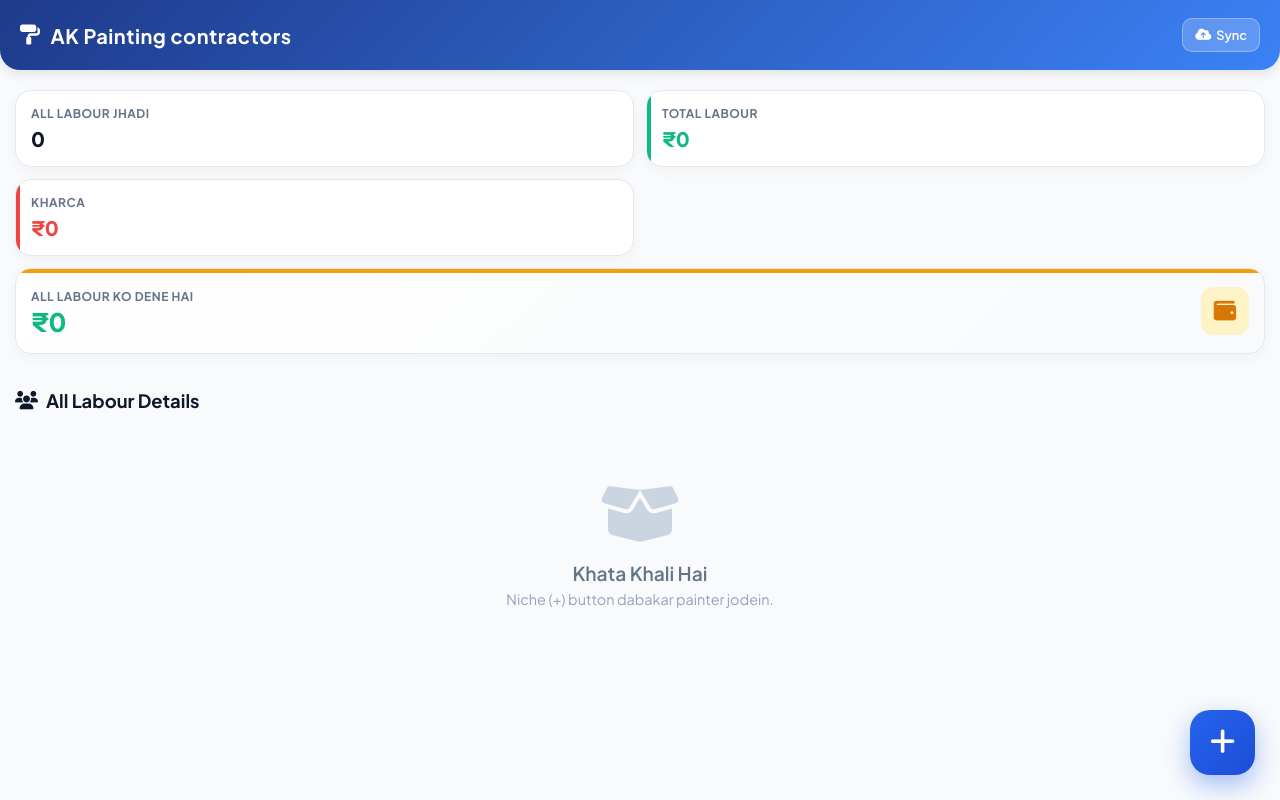
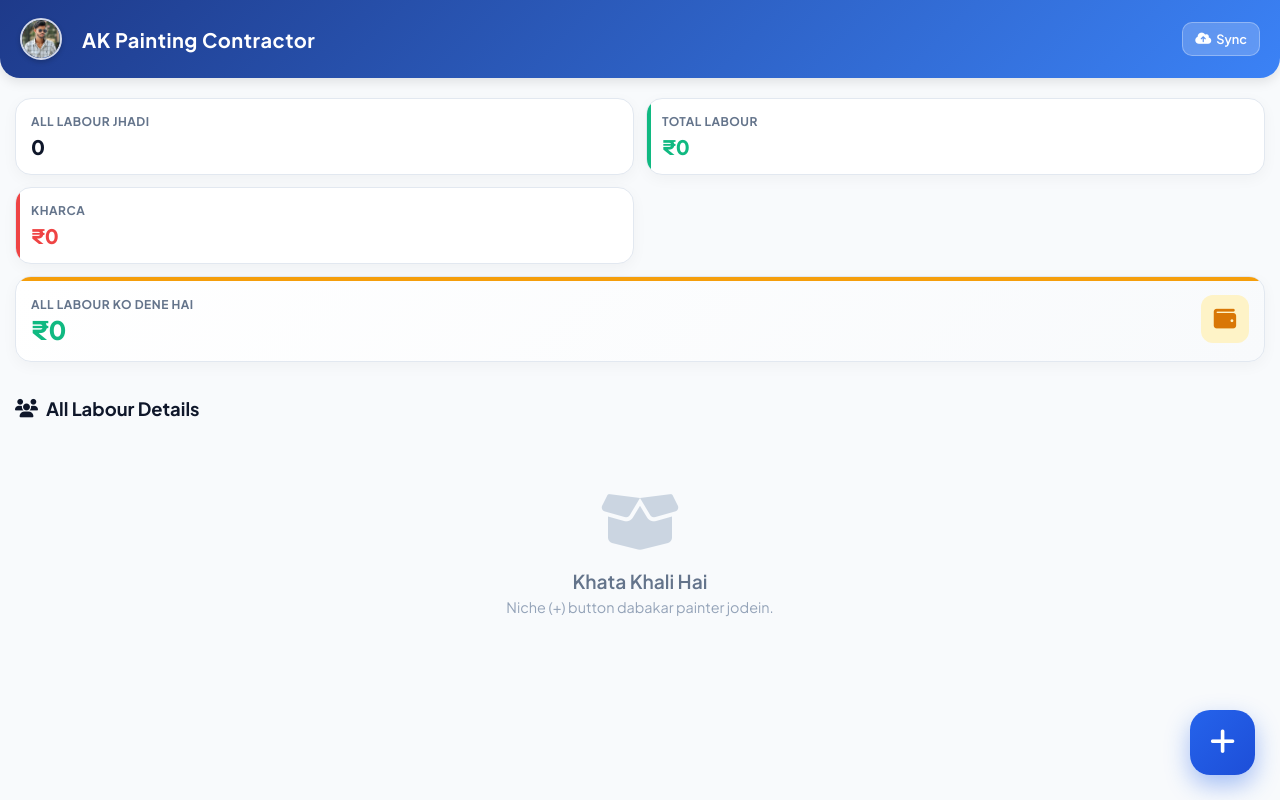
Before and after one commit to painters-web/urbanpaintpro-legal-Public, a plain HTML site: page index.html in a window 1280 px wide. Drawn offline with Linux system fonts and the light colour scheme.

Commit message:
Update index.html

```diff
--- a/index.html
+++ b/index.html
@@ -133,7 +133,8 @@
 
     <!-- Header -->
     <div class="navbar">
-        <h1><i class="fas fa-paint-roller"></i>AK Painting contractors</h1>
+        <h1><img src="1000099515.webp" style="width: 42px; height: 42px; border-radius: 50%; object-fit: cover; margin-right: 10px; border: 2px solid rgba(255,255,255,0.8); box-shadow: 0 2px 5px rgba(0,0,0,0.2);"> AK Painting Contractor</h1>
+
         <button class="btn-sync" onclick="alert('Ready to sync with Cloud!')">
             <i class="fas fa-cloud-upload-alt"></i> Sync
         </button>
```
